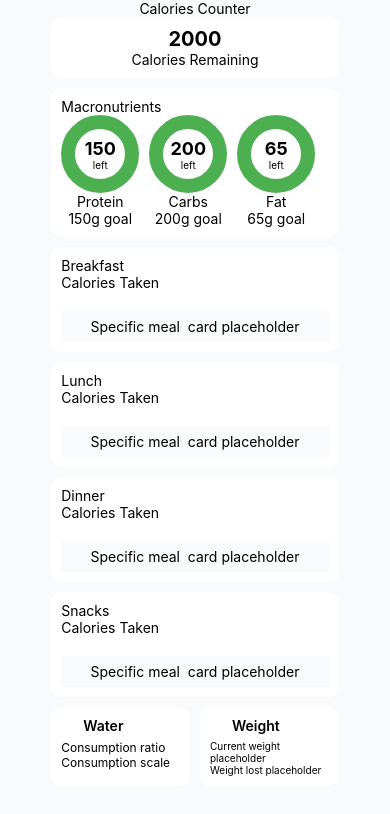
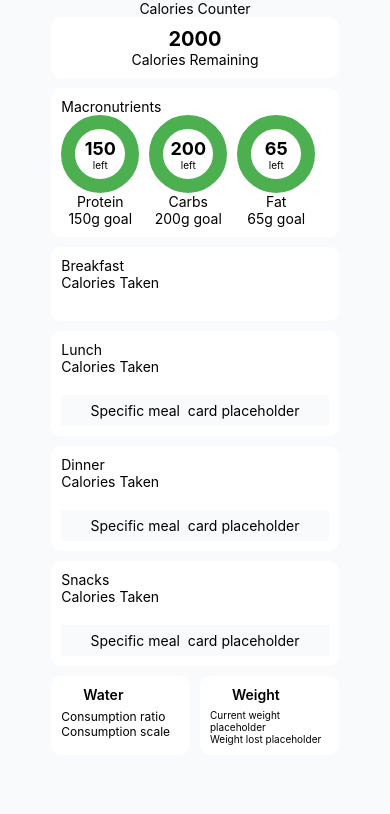
Before and after one commit to antonDinkov/calories-counter, a React Native app: screen / in a window 390 px wide. Shown: the top 814 px of the page. Built offline with nearby package versions, Linux system fonts and the light colour scheme; some icons are missing.

Commit message:
mealholder general logic

```diff
--- a/App.js
+++ b/App.js
@@ -103,7 +103,8 @@ export default function App() {
                         </Pressable>
                         <AddFood modalView={modalView} toggleModal={toggleModal} mealTime={mealTime} nutriDataExtractor={nutritionDataHandler} />
                     </View>
-                    <MealHolder />
+                    {breakfastCounter.length > 0 && breakfastCounter.map((meal, index) => <MealHolder key={index} data={meal} /> )}
+
                 </View>
                 <View style={styles.card}>
                     <View style={{ flexDirection: 'row', justifyContent: 'space-between', alignItems: 'center', marginBottom: 20 }}>
```
